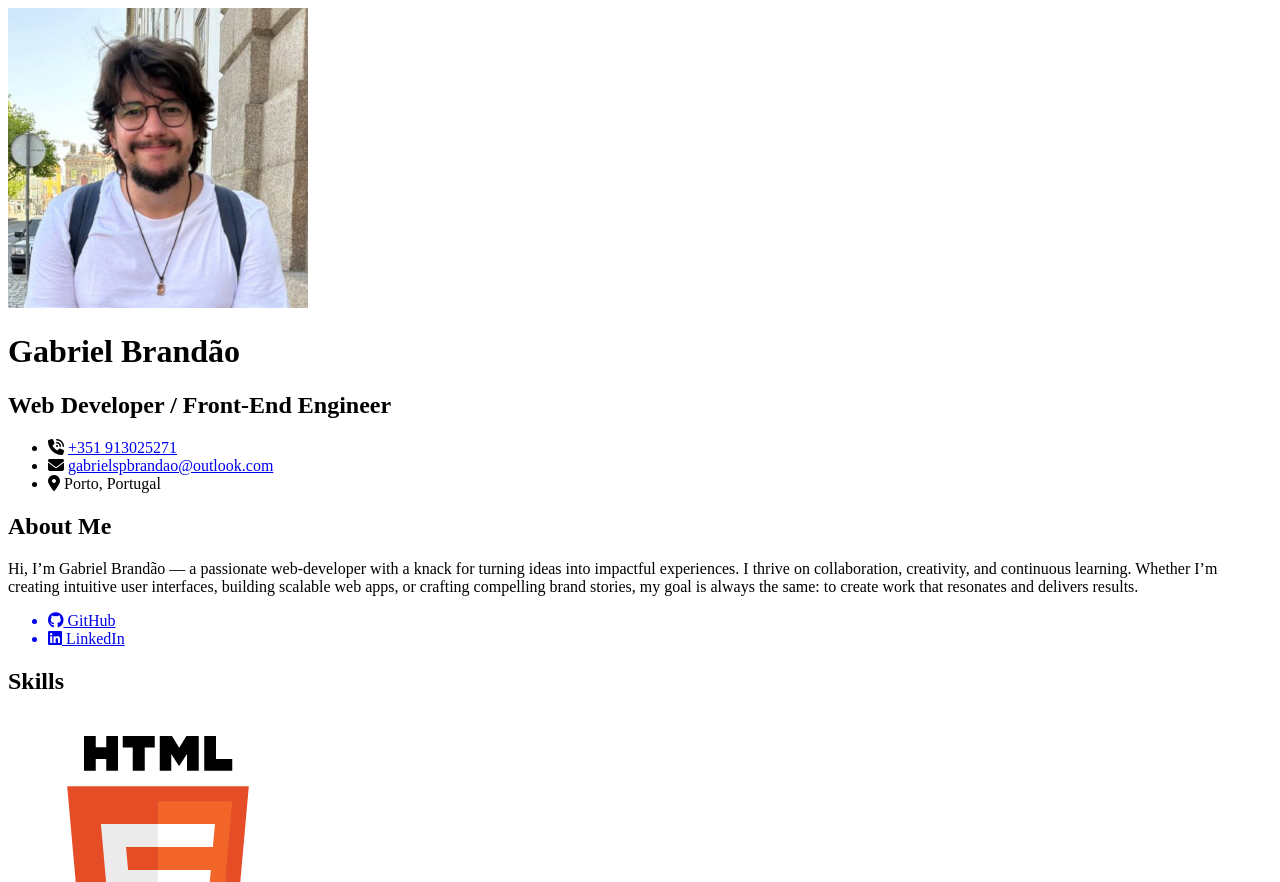
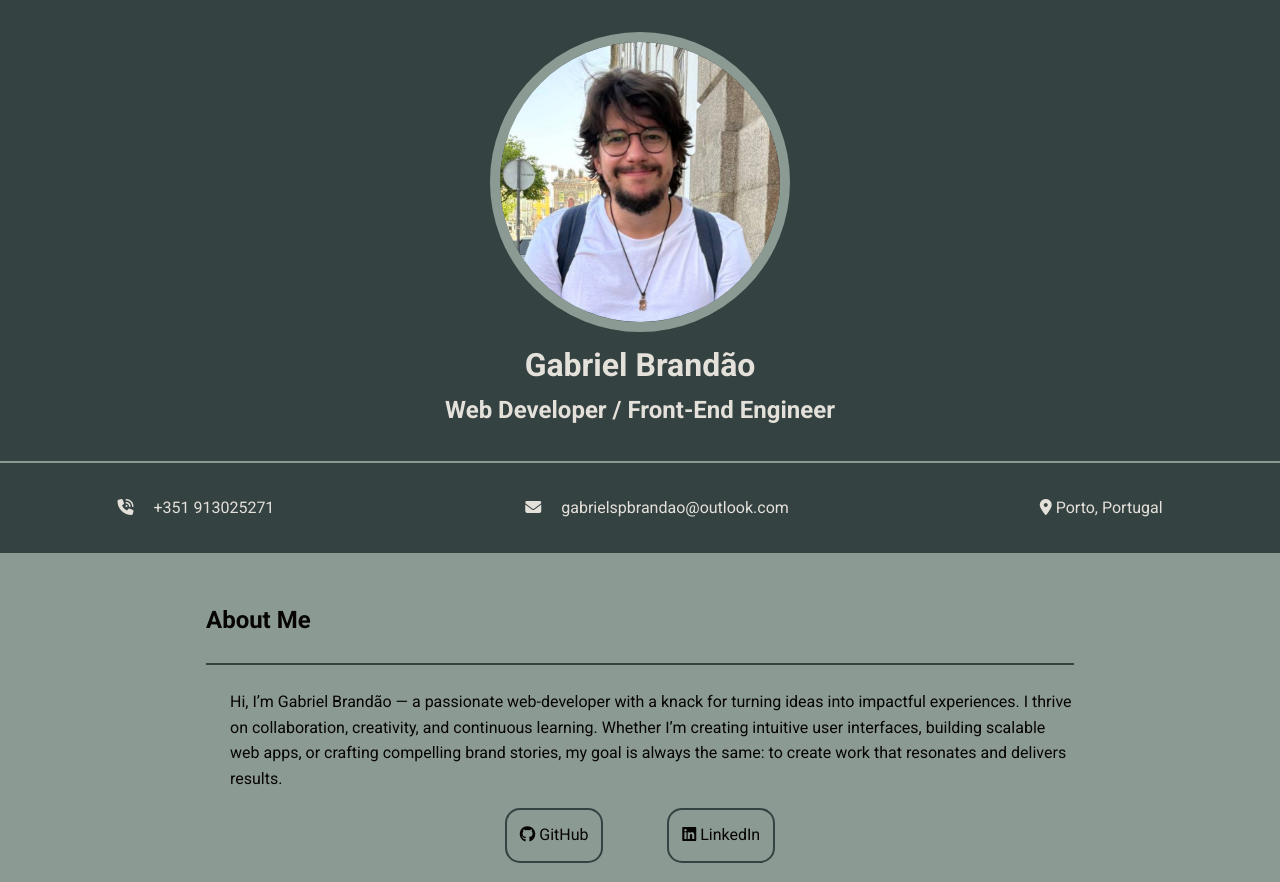
Before and after one commit to spbgabriel/portfolio_project, a plain HTML site: page index.html in a window 1280 px wide. Shown: the top 882 px of the page. Drawn offline with Linux system fonts and the light colour scheme; files whose address does not match are found by name.

Commit message:
Removed error from the css

```diff
--- a/index.html
+++ b/index.html
@@ -4,7 +4,7 @@
     <meta charset="UTF-8">
     <meta name="viewport" content="width=device-width, initial-scale=1.0">
     <meta name="description" content="Gabriel Brandão's portfolio showcasing web development skills and projects.">
-    <link rel="stylesheet" href="style.css.css">
+    <link rel="stylesheet" href="style.css">
     <link rel="stylesheet" href="https://cdnjs.cloudflare.com/ajax/libs/font-awesome/6.4.2/css/all.min.css">
     <!--external font from google fonts-->
     <link rel="preconnect" href="https://fonts.googleapis.com">
```
